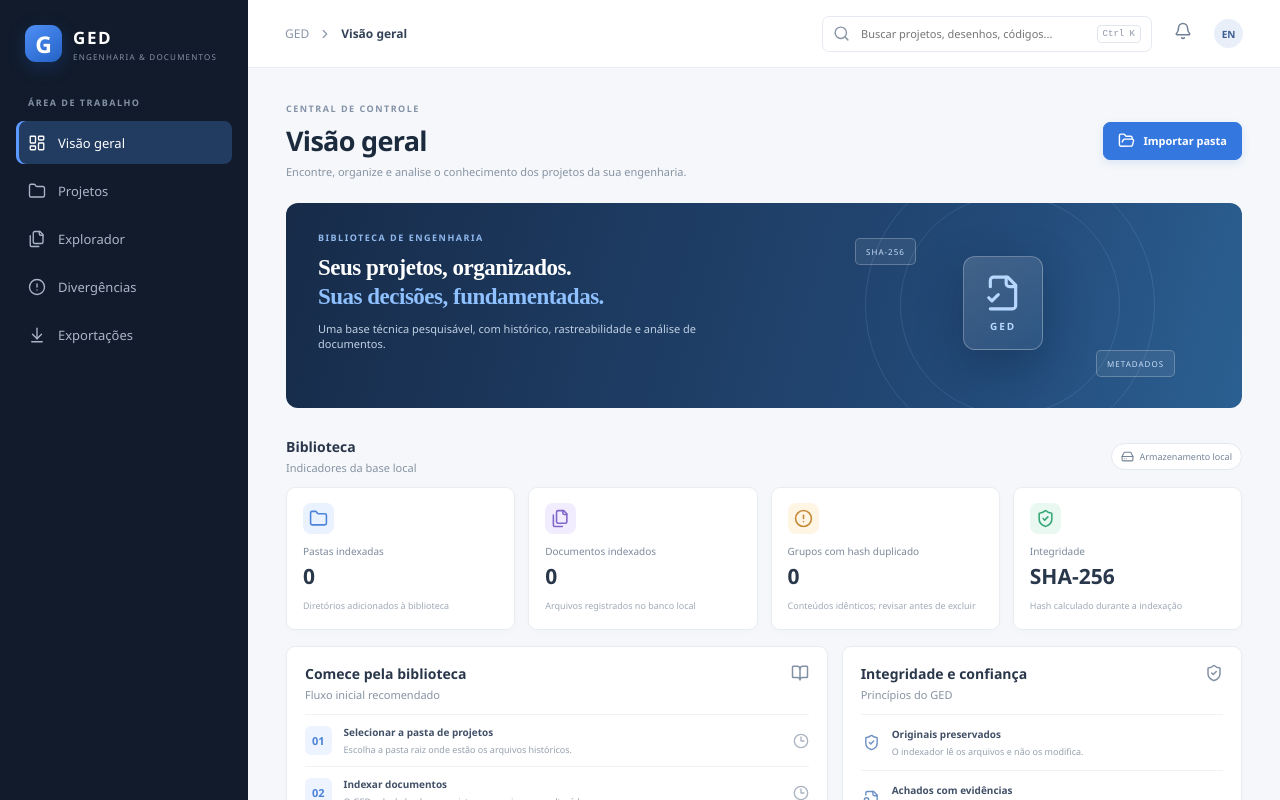
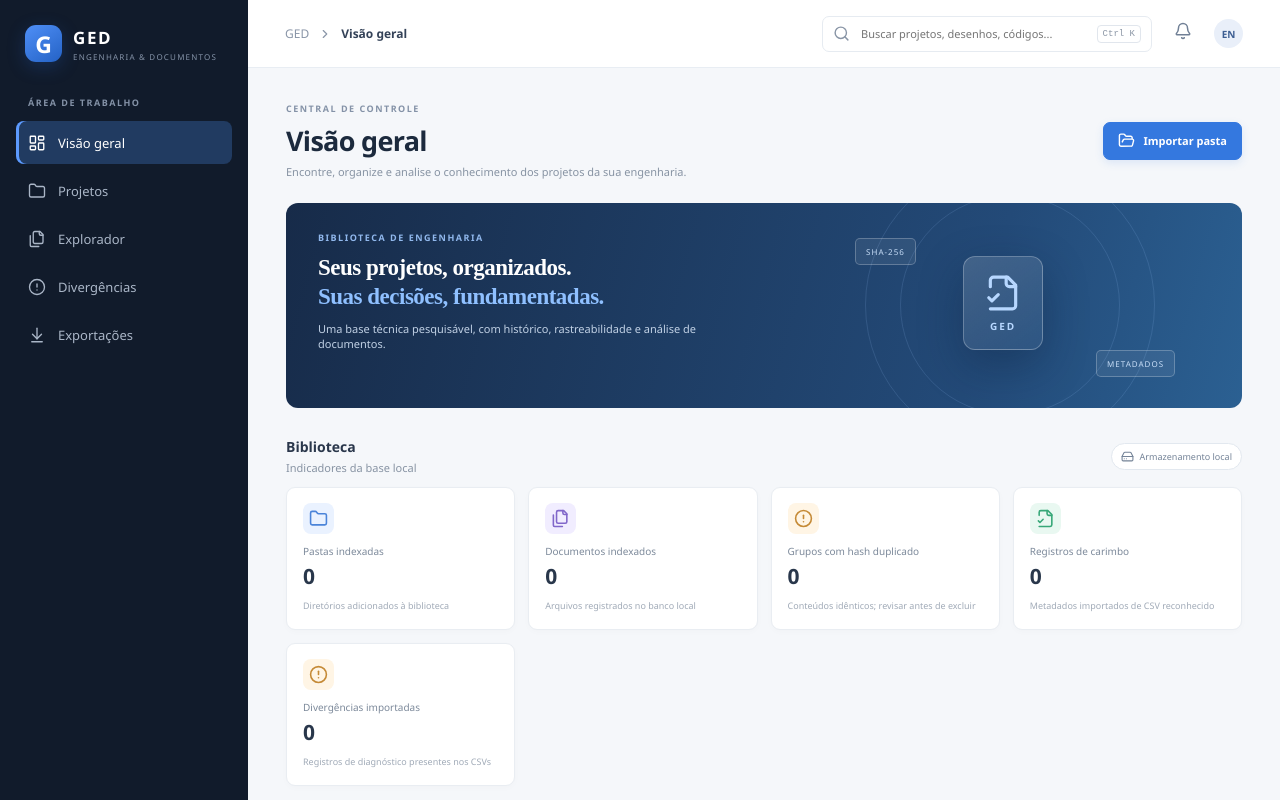
Before and after one commit to Lvc4br/Gerenciador-de-dados, a React (Vite) app in the folder apps/desktop/: page / in a window 1280 px wide. Shown: the top 800 px of the page. Built offline with nearby package versions, Linux system fonts and the light colour scheme.

Commit message:
feat(metadata): show imported title-block and discrepancy counts

```diff
--- a/apps/desktop/src/App.tsx
+++ b/apps/desktop/src/App.tsx
@@ -9,7 +9,7 @@ import {
 } from "lucide-react";
 
 type Section = "Visão geral" | "Projetos" | "Explorador" | "Divergências" | "Exportações";
-type DashboardStats = { root_count: number; file_count: number; duplicate_hash_groups: number };
+type DashboardStats = { root_count: number; file_count: number; duplicate_hash_groups: number; drawing_metadata_count: number; discrepancy_count: number };
 type ScanSummary = { root: string; indexed: number; skipped: number; errors: number; duplicate_hash_groups: number };
 
 const navigation: { label: Section; icon: typeof LayoutDashboard }[] = [
@@ -20,7 +20,7 @@ const navigation: { label: Section; icon: typeof LayoutDashboard }[] = [
   { label: "Exportações", icon: ArrowDownToLine }
 ];
 
-const emptyStats: DashboardStats = { root_count: 0, file_count: 0, duplicate_hash_groups: 0 };
+const emptyStats: DashboardStats = { root_count: 0, file_count: 0, duplicate_hash_groups: 0, drawing_metadata_count: 0, discrepancy_count: 0 };
 
 
 type FileRecord = {
@@ -204,7 +204,8 @@ function App() {
                 <article className="stat-card"><div className="stat-icon blue"><Folder size={19} /></div><span>Pastas indexadas</span><strong>{stats.root_count}</strong><small>Diretórios adicionados à biblioteca</small></article>
                 <article className="stat-card"><div className="stat-icon violet"><Files size={19} /></div><span>Documentos indexados</span><strong>{stats.file_count.toLocaleString("pt-BR")}</strong><small>Arquivos registrados no banco local</small></article>
                 <article className="stat-card"><div className="stat-icon amber"><CircleAlert size={19} /></div><span>Grupos com hash duplicado</span><strong>{stats.duplicate_hash_groups}</strong><small>Conteúdos idênticos; revisar antes de excluir</small></article>
-                <article className="stat-card"><div className="stat-icon green"><ShieldCheck size={19} /></div><span>Integridade</span><strong>SHA-256</strong><small>Hash calculado durante a indexação</small></article>
+                <article className="stat-card"><div className="stat-icon green"><FileCheck2 size={19} /></div><span>Registros de carimbo</span><strong>{stats.drawing_metadata_count.toLocaleString("pt-BR")}</strong><small>Metadados importados de CSV reconhecido</small></article>
+                <article className="stat-card"><div className="stat-icon amber"><CircleAlert size={19} /></div><span>Divergências importadas</span><strong>{stats.discrepancy_count.toLocaleString("pt-BR")}</strong><small>Registros de diagnóstico presentes nos CSVs</small></article>
               </div>
 
               <div className="lower-grid">
```
